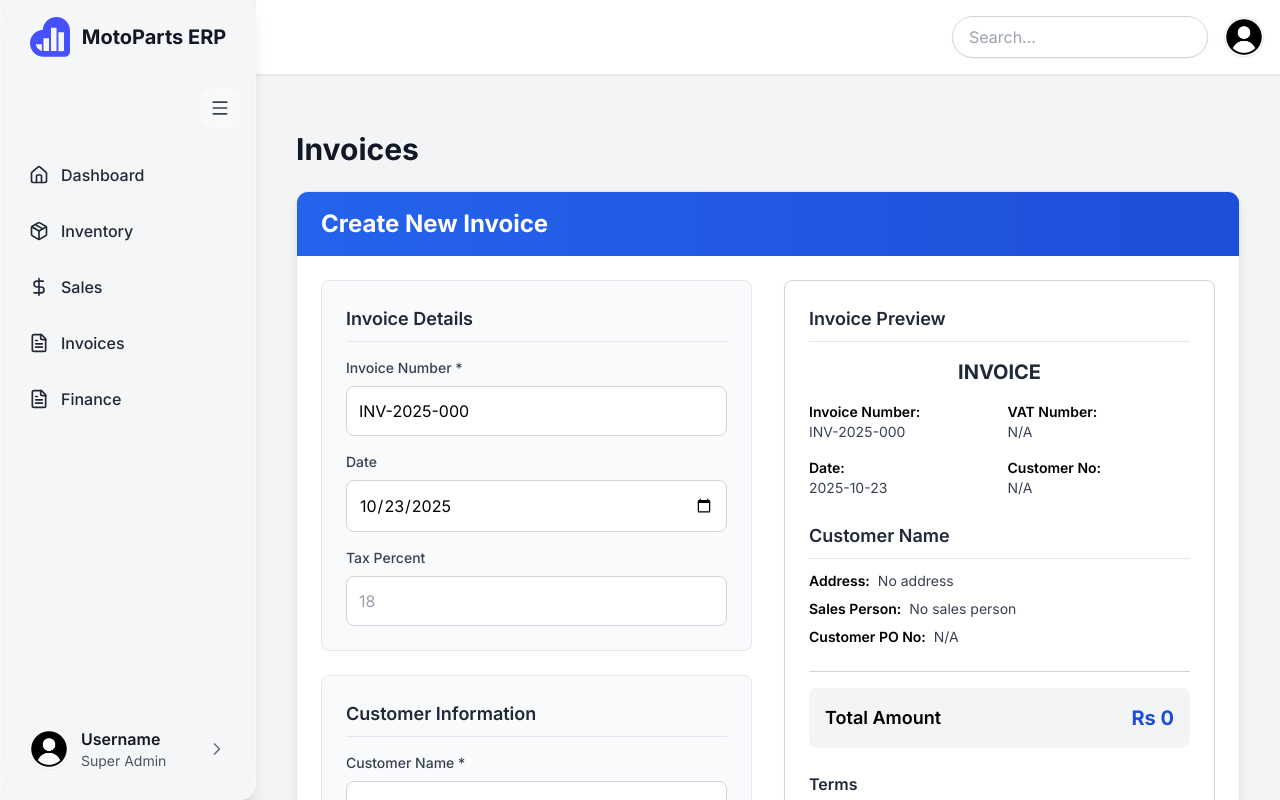
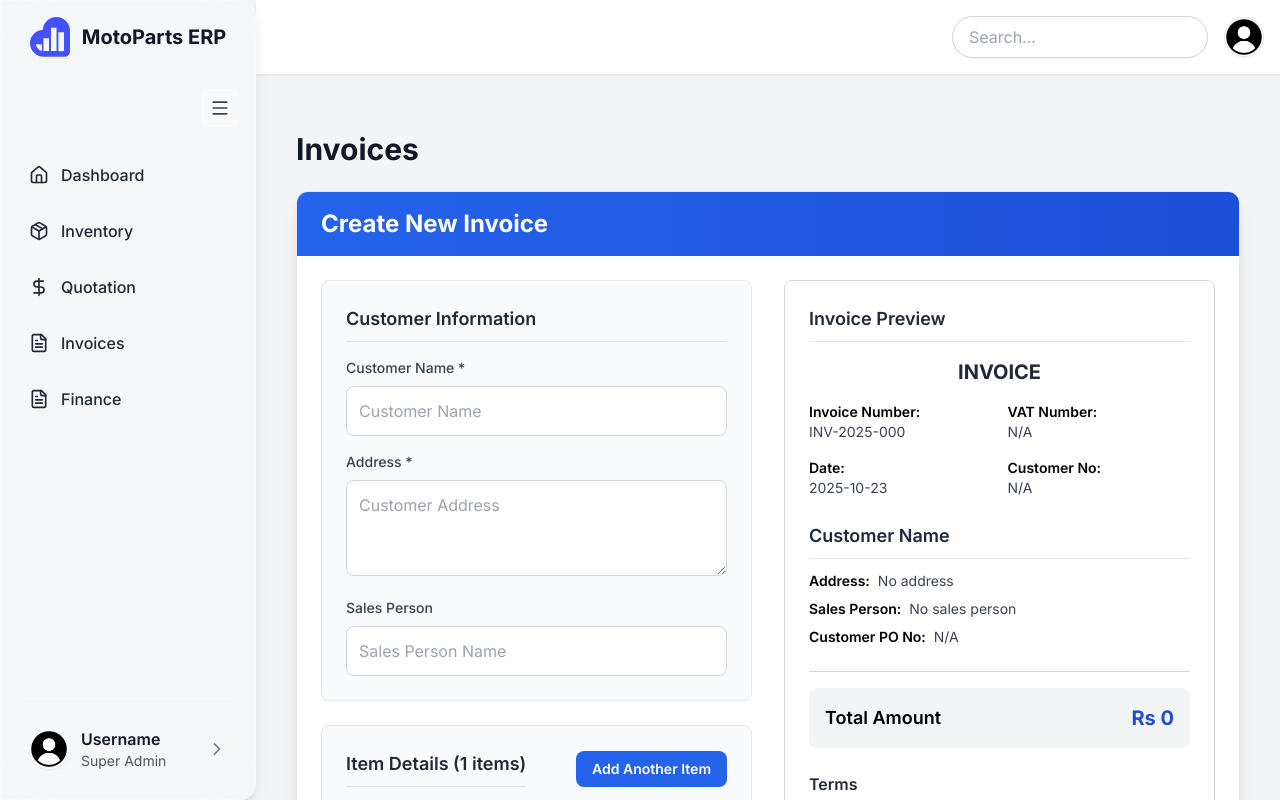
Before and after one commit to RameshEdirisinghe/erp, a Next.js app: page /invoices in a window 1280 px wide. Built offline with nearby package versions, Linux system fonts and the light colour scheme.

Commit message:
feat: Update sidebar label from 'Sales' to 'Quotation' for clarity

```diff
--- a/src/components/forms/invociesform.tsx
+++ b/src/components/forms/invociesform.tsx
@@ -262,7 +262,7 @@ export default function InvoicesForm({ onAddItem, onSubmit, editingInvoice, onCa
           <div className="grid grid-cols-1 lg:grid-cols-2 gap-8">
             <div className="space-y-6">
 
-              <div className="bg-gray-50 p-6 rounded-lg border border-gray-200">
+              {/* <div className="bg-gray-50 p-6 rounded-lg border border-gray-200">
                 <h3 className="text-lg font-semibold text-gray-800 mb-4 border-b pb-2">Invoice Details</h3>
                 <div className="space-y-4">
                   <div>
@@ -301,7 +301,7 @@ export default function InvoicesForm({ onAddItem, onSubmit, editingInvoice, onCa
                     />
                   </div>
                 </div>
-              </div>
+              </div> */}
 
               <div className="bg-gray-50 p-6 rounded-lg border border-gray-200">
                 <h3 className="text-lg font-semibold text-gray-800 mb-4 border-b pb-2">Customer Information</h3>
@@ -467,7 +467,7 @@ export default function InvoicesForm({ onAddItem, onSubmit, editingInvoice, onCa
                       placeholder="30 days credit only"
                     />
                   </div>
-                  <div>
+                  {/* <div>
                     <label className="block text-sm font-medium text-gray-700 mb-2">VAT Number</label>
                     <input
                       type="text"
@@ -477,7 +477,7 @@ export default function InvoicesForm({ onAddItem, onSubmit, editingInvoice, onCa
                       className="w-full p-3 border border-gray-300 rounded-lg focus:ring-2 focus:ring-blue-500 focus:border-blue-500 transition"
                       placeholder="VAT123456"
                     />
-                  </div>
+                  </div> */}
                   <div>
                     <label className="block text-sm font-medium text-gray-700 mb-2">Customer No</label>
                     <input
--- a/src/components/layout/Sidebar.tsx
+++ b/src/components/layout/Sidebar.tsx
@@ -22,7 +22,7 @@ export default function Sidebar() {
     { href: '/inventory', label: 'Inventory', icon: <Package size={20} /> },
     // { href: '/customers', label: 'Customers', icon: <Users size={20} /> },
     // { href: '/suppliers', label: 'Suppliers', icon: <Truck size={20} /> },
-    { href: '/sales', label: 'Sales', icon: <DollarSign size={20} /> },
+    { href: '/sales', label: 'Quotation', icon: <DollarSign size={20} /> },
      { href: '/invoices', label: 'Invoices', icon: <FileText size={20} /> },
     { href: '/finance', label: 'Finance', icon: <FileText size={20} /> },
     // { href: '/employees', label: 'Employees', icon: <Users size={20} /> },
```
